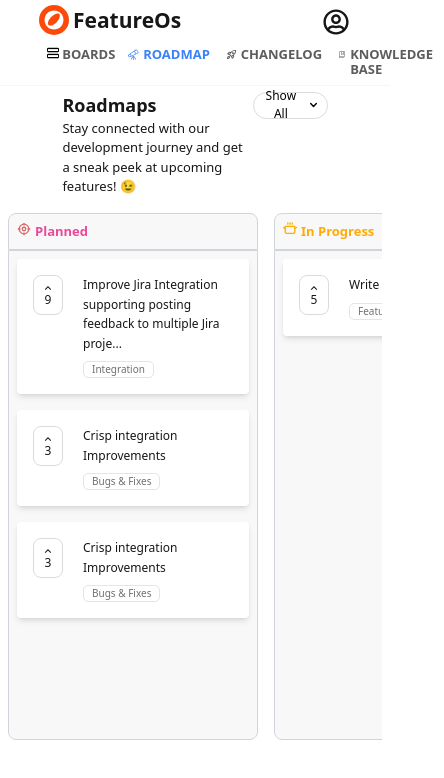
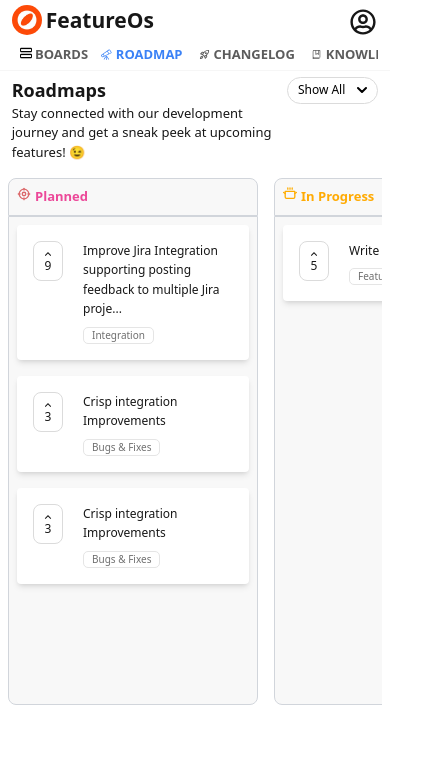
Before and after one commit to aswin-dotcom/Skcript-Task, a Next.js app: page / in a window 390 px wide. Shown: the top 778 px of the page, 444 px wide, since content can reach past the window. Built offline with nearby package versions, Linux system fonts and the light colour scheme.

Commit message:
responsive design changes

```diff
--- a/app/Components/Parent.js
+++ b/app/Components/Parent.js
@@ -97,7 +97,7 @@ export default function Parent() {
             </div>
           )}
         </div> */}
-        <div className="relative inline-flex h-[27px]">
+        <div className="relative inline-flex h-[27px] whitespace-nowrap">
           <button
             onClick={toggleFirstDropdown}
             className={Styles.dropdown}
--- a/app/Components/Styles.module.css
+++ b/app/Components/Styles.module.css
@@ -47,3 +47,10 @@
   .green{
     filter: invert(58%) sepia(57%) saturate(551%) hue-rotate(137deg) brightness(98%) contrast(93%);
   }
+  @media screen and (max-width:500px)
+  {
+    .center{
+        margin-left: 3% !important;
+        margin-right: 3% !important;
+    }
+  }
--- a/app/Styles.module.css
+++ b/app/Styles.module.css
@@ -22,6 +22,8 @@
     line-height: 15px;
 	text-decoration: none solid rgba(23, 23, 23, 0.7);
      color: rgba(23, 23, 23, 0.7);
+     overflow-x: auto;
+     scrollbar-width: none;
 
 
 }
@@ -32,3 +34,14 @@
 .bottom{
     border-bottom:1px solid #F6F6F6;
 }
+@media screen and (max-width:500px){
+    .subheader{
+        margin-left: 3% !important;
+        margin-right: 3% !important;
+    }
+    .header{
+        margin-left: 3% !important;
+        margin-right: 3% !important;
+
+    }
+}
--- a/app/layout.js
+++ b/app/layout.js
@@ -62,7 +62,7 @@ export default function RootLayout({ children }) {
             </p>
           </div>
           <div className="cursor-pointer group  hover:text-blue-500">
-            <p className="p-2 flex text-[13px]">
+            <p className="p-2 flex text-[13px] whitespace-nowrap">
               <PiBookBookmark
                 size={15}
                 className="pr-1 group-hover:text-blue-500"
```
